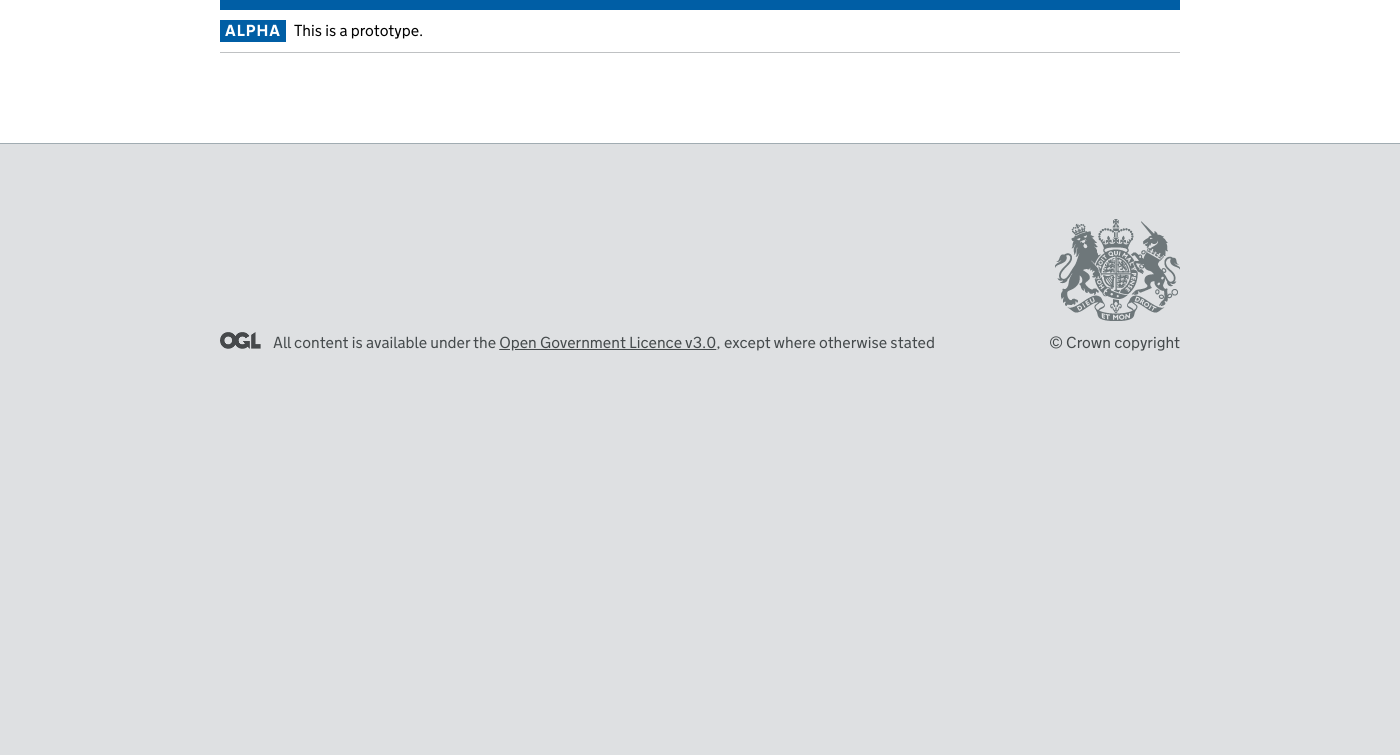
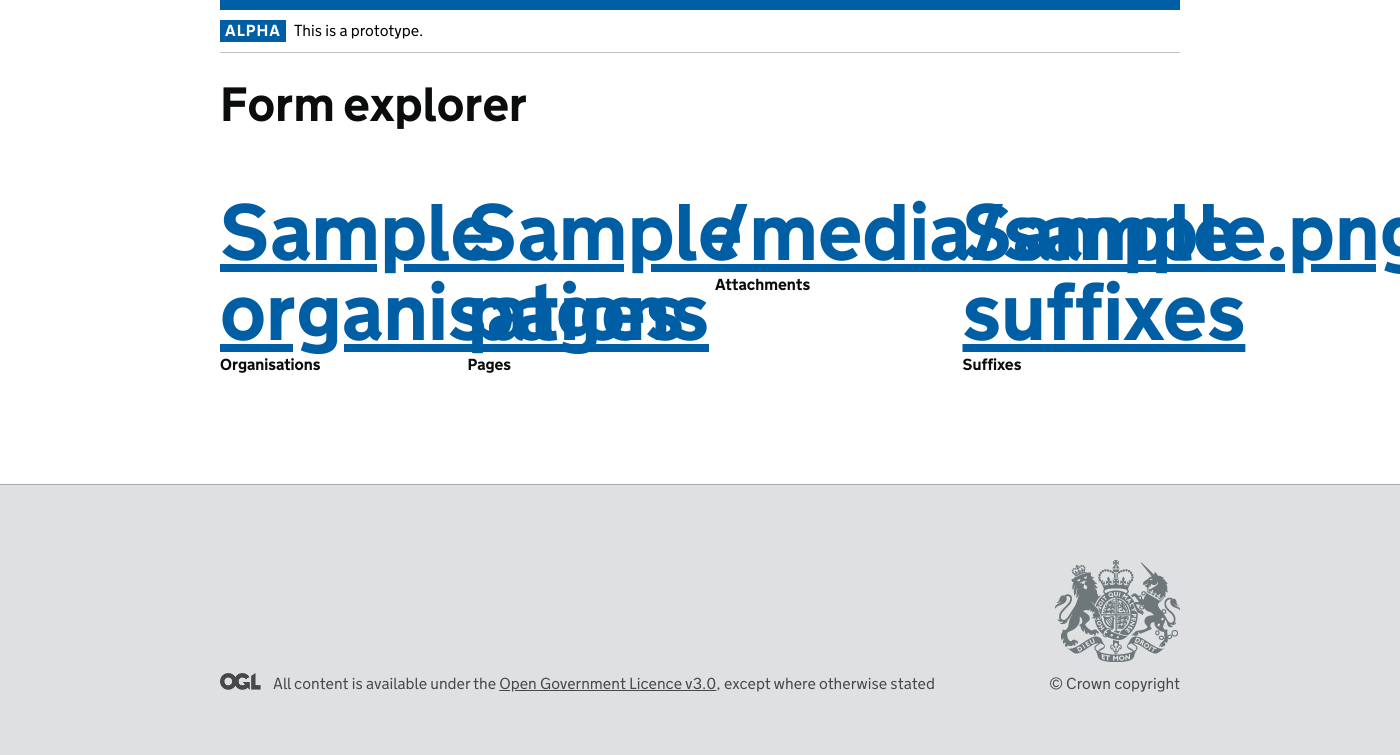
Before and after one commit to alphagov/government-form-explorer, a Django app: template pages/templates/home.html in a window 1400 px wide; the page is wider, and only the part inside the window is pictured. Shown: the part 97-852 px from the top of that part. Before the commit the page ends 448 px from the top of that part, so only its background shows below. Run offline with Django 3.2, Linux system fonts and the light colour scheme; the template is opened without the code that fills it: most values are stand-ins (such as "Sample title", 1, 10 or a date in 2020).

Commit message:
Count things

```diff
--- a/pages/templates/_pages.html
+++ b/pages/templates/_pages.html
@@ -2,8 +2,8 @@
 <thead>
 <tr>
   <th scope="col">Page</th>
+  <th scope="col" class="numeric">Attachments</th>
   <th scope="col" class="numeric">Updates</th>
-  <th scope="col" class="numeric">Attachments</th>
 </tr>
 </thead>
 <tbody>
@@ -11,8 +11,8 @@
 {% for page in pages %}
     <tr>
       <td><a href="/page/{{ page.page }}/">{{ page.name }}</a></td>
+      <td class="numeric">{{ page.attachments }}</td>
       <td class="numeric">{{ page.updates }}</td>
-      <td class="numeric">{{ page.attachments }}</td>
     </tr>
 {% endfor %}
 
--- a/pages/templates/home.html
+++ b/pages/templates/home.html
@@ -3,4 +3,40 @@
 
 {% block content %}
 
+<h1 class="heading-xlarge">
+  Form explorer
+</h1>
+
+<div class="grid-row">
+
+  <div class="column-one-quarter">
+    <div class="data">
+      <span class="data-item bold-xxlarge"><a href="/organisations">{{ count.organisations }}</a></span>
+      <span class="data-item bold-xsmall">Organisations</span>
+    </div>
+  </div>
+
+  <div class="column-one-quarter">
+    <div class="data">
+      <span class="data-item bold-xxlarge"><a href="/pages">{{ count.pages }}</a></span>
+      <span class="data-item bold-xsmall">Pages</span>
+    </div>
+  </div>
+
+  <div class="column-one-quarter">
+    <div class="data">
+      <span class="data-item bold-xxlarge"><a href="/attachments">{{ count.attachments }}</a></span>
+      <span class="data-item bold-xsmall">Attachments</span>
+    </div>
+  </div>
+
+  <div class="column-one-quarter">
+    <div class="data">
+      <span class="data-item bold-xxlarge"><a href="/suffixes">{{ count.suffixes }}</a></span>
+      <span class="data-item bold-xsmall">Suffixes</span>
+    </div>
+  </div>
+</div>
+
+
 {% endblock %}
```
Also changed, not shown: pages/views.py (+13 -3 lines).
